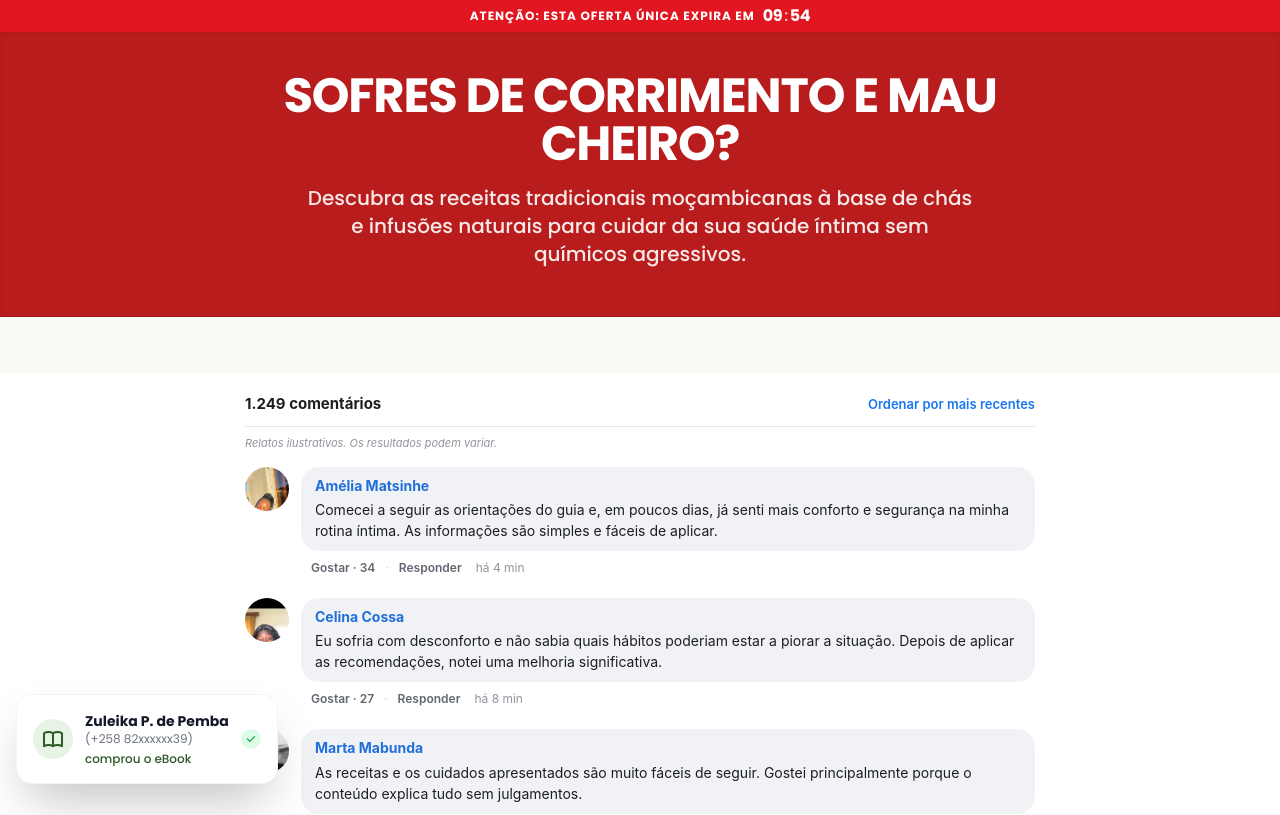
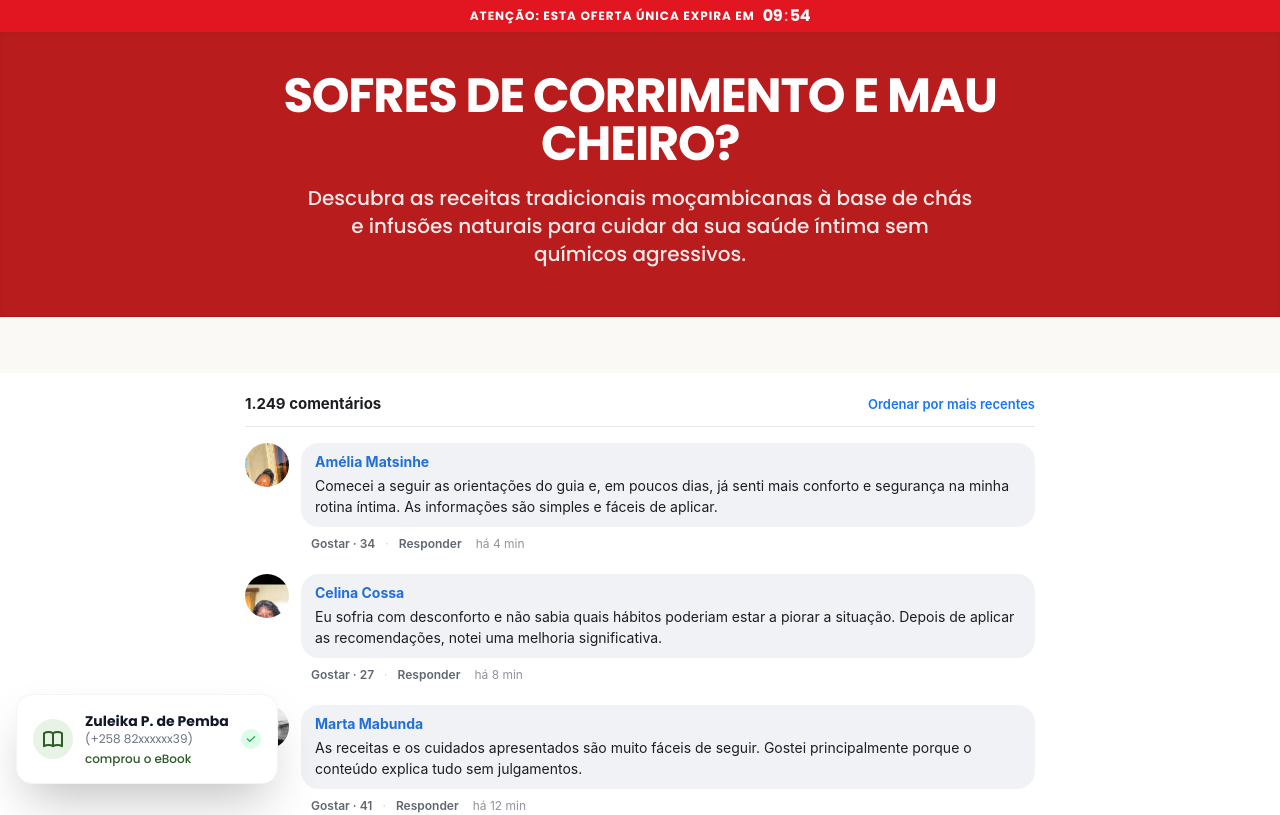
Before and after one commit to perfectdetails258-byte/Receitas-Natural-par-curar-o-corrimento, a React (Vite) app: page / in a window 1280 px wide. Shown: the top 815 px of the page. Built offline with nearby package versions, Linux system fonts and the light colour scheme.

Commit message:
style: remover texto 'Relatos ilustrativos. Os resultados podem variar.'

```diff
--- a/components/CommentsSection.tsx
+++ b/components/CommentsSection.tsx
@@ -422,11 +422,7 @@ const CommentsSection: React.FC = () => {
           </span>
         </div>
 
-        <hr style={{ border: 'none', borderTop: '1px solid #e4e6ea', margin: '0 0 8px 0' }} />
-
-        <p style={{ fontSize: '11px', color: '#90949c', margin: '0 0 16px 0', fontStyle: 'italic' }}>
-          Relatos ilustrativos. Os resultados podem variar.
-        </p>
+        <hr style={{ border: 'none', borderTop: '1px solid #e4e6ea', margin: '0 0 16px 0' }} />
 
         {/* Comments */}
         <div style={{ display: 'flex', flexDirection: 'column', gap: '18px' }}>
```
